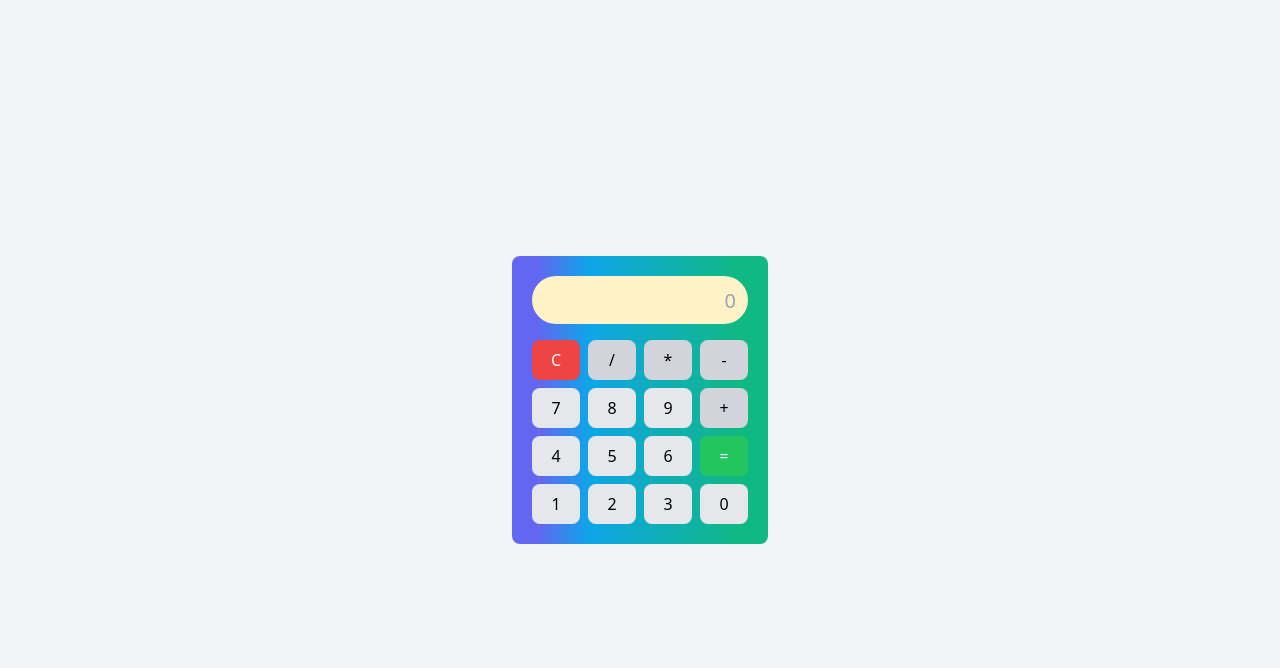
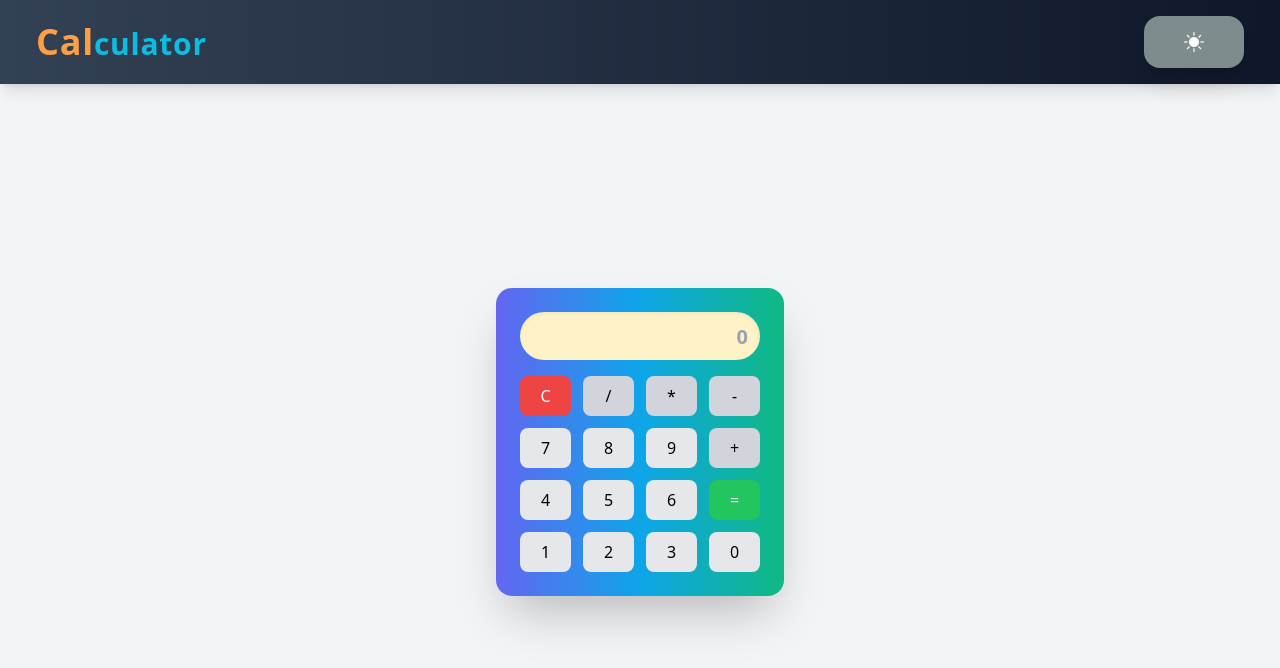
Before and after one commit to mizanurcodes-ux/calculator, a plain HTML site: page index.html in a window 1280 px wide. Drawn offline with nearby package versions, Linux system fonts and the light colour scheme.

Commit message:
Improve calculator UI design

```diff
--- a/cal.js
+++ b/cal.js
@@ -13,3 +13,14 @@ function calculate(){
         alert("Invalid Expression");
     }
 }
+
+
+  const button = document.getElementById("colorBtn");
+
+    button.addEventListener('click', () => {
+      // Change background color
+      document.body.style.backgroundColor = '#34495e';
+
+      // Change button icon
+      button.innerHTML = '<i class="bi bi-moon-stars-fill text-white"></i>';
+    });
--- a/index.html
+++ b/index.html
@@ -3,16 +3,43 @@
 <head>
 <meta charset="UTF-8">
 <meta name="viewport" content="width=device-width, initial-scale=1.0">
+<link rel="stylesheet" href="https://cdn.jsdelivr.net/npm/bootstrap-icons@1.10.5/font/bootstrap-icons.css">
 <script src="https://cdn.tailwindcss.com"></script>
-<title>Calculator </title>
+<title>Calculator</title>
 </head>
-<body class="flex justify-center items-center h-screen bg-gray-100">
 
-<div class="calculator bg-gradient-to-r from-indigo-500 from-10% via-sky-500 via-30% to-emerald-500 to-90% p-5 rounded-lg w-64">
+<body class="flex flex-col min-h-screen bg-gray-100">
 
-    <input id="display" type="text" class="bg-amber-100 w-full h-12 mb-4 px-3 rounded-3xl text-right text-xl" disabled placeholder="0">
+  <!-- HEADER -->
+  <header class="flex items-center justify-between px-9 py-4
+                 bg-gradient-to-r from-slate-700 to-slate-900 shadow-lg">
+    <h2 class="text-3xl font-bold text-[#0abde3] tracking-wide">
+      <span class="text-[#ff9f43] text-4xl">Cal</span>culator
+    </h2>
+    <button
+      id="colorBtn"
+      class="colorBtn bg-[#7f8c8d] hover:bg-[#6c7a7b] transition-all duration-300
+             p-3 w-[100px] rounded-2xl shadow-xl
+             flex items-center justify-center text-white text-xl">
+      <i class="bi bi-brightness-high-fill"></i>
+    </button>
 
-    <div class="grid grid-cols-4 gap-2">
+
+
+  </header>
+
+  <!-- MAIN CONTENT -->
+  <div class="flex flex-grow justify-center items-center">
+
+    <div class="calculator bg-gradient-to-r from-indigo-500 via-sky-500 to-emerald-500
+                p-6 rounded-2xl  shadow-2xl   w-[80%] sm:w-72"   >
+
+      <input id="display" type="text"
+             class="bg-amber-100 w-full h-12 mb-4 px-3 rounded-3xl
+                    text-right text-xl font-semibold shadow-inner"
+             disabled placeholder="0">
+
+      <div class="grid grid-cols-4 gap-3">
             <button class="bg-red-500 text-white py-2 rounded-lg" onclick="cleanDisplay()">C</button>
             <button class="bg-gray-300 py-2 rounded-lg" onclick="appendValue('/')">/</button>
             <button class="bg-gray-300 py-2 rounded-lg" onclick="appendValue('*')">*</button>
@@ -33,6 +60,9 @@
             <button class="bg-gray-200 py-2 rounded-lg" onclick="appendValue('3')">3</button>
             <button class="bg-gray-200 py-2 rounded-lg" onclick="appendValue('0')">0</button>
       </div>
+
+    </div>
+
   </div>
 
 <script src="cal.js"></script>
```
Lines whose indentation alone changed are shown as unchanged.
